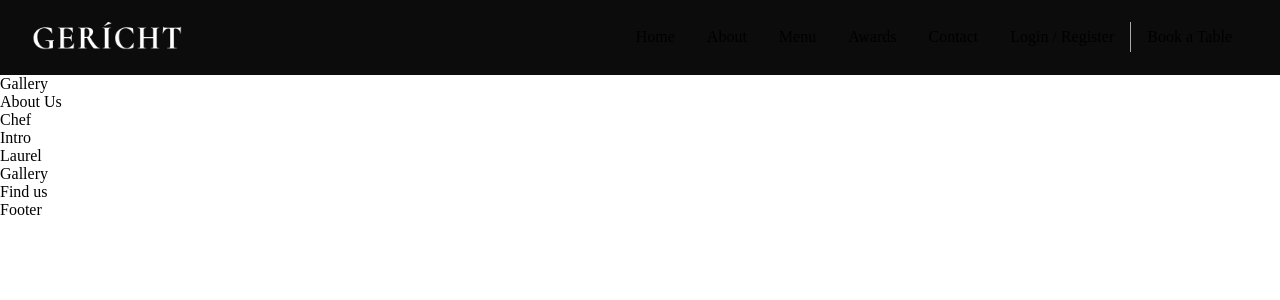
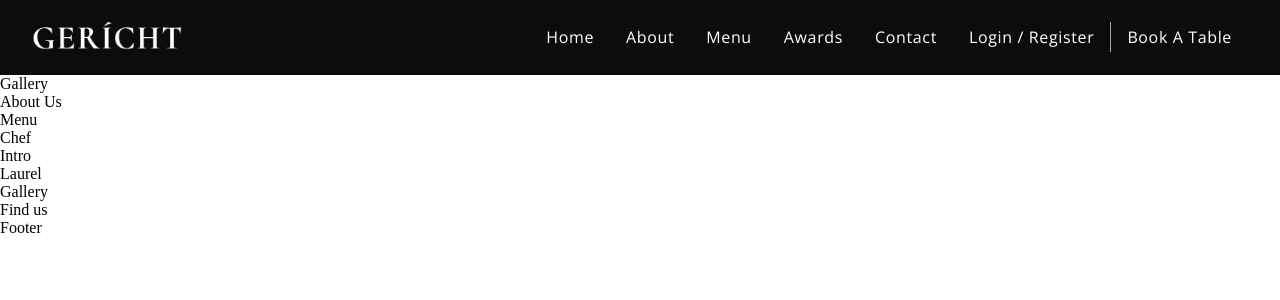
Before and after one commit to sika-007/fine-dining-landing-page, a React (Vite) app: page / in a window 1280 px wide. Shown: the top 300 px of the page. Built offline with nearby package versions, Linux system fonts and the light colour scheme; a web font is replaced by a local one.

Commit message:
typos removed

```diff
--- a/src/App.jsx
+++ b/src/App.jsx
@@ -1,6 +1,7 @@
 import React from 'react'
 import { AboutUs, Chef, FindUs, Footer, Gallery, Header, Intro, Laurels, Menu } from './containers'
 import { Navbar } from './components'
+import "./app.css"
 
 const App = () => {
   return (
@@ -8,6 +9,7 @@ const App = () => {
       <Navbar />
       <Header />
       <AboutUs />
+      <Menu />
       <Chef />
       <Intro />
       <Laurels />
```
